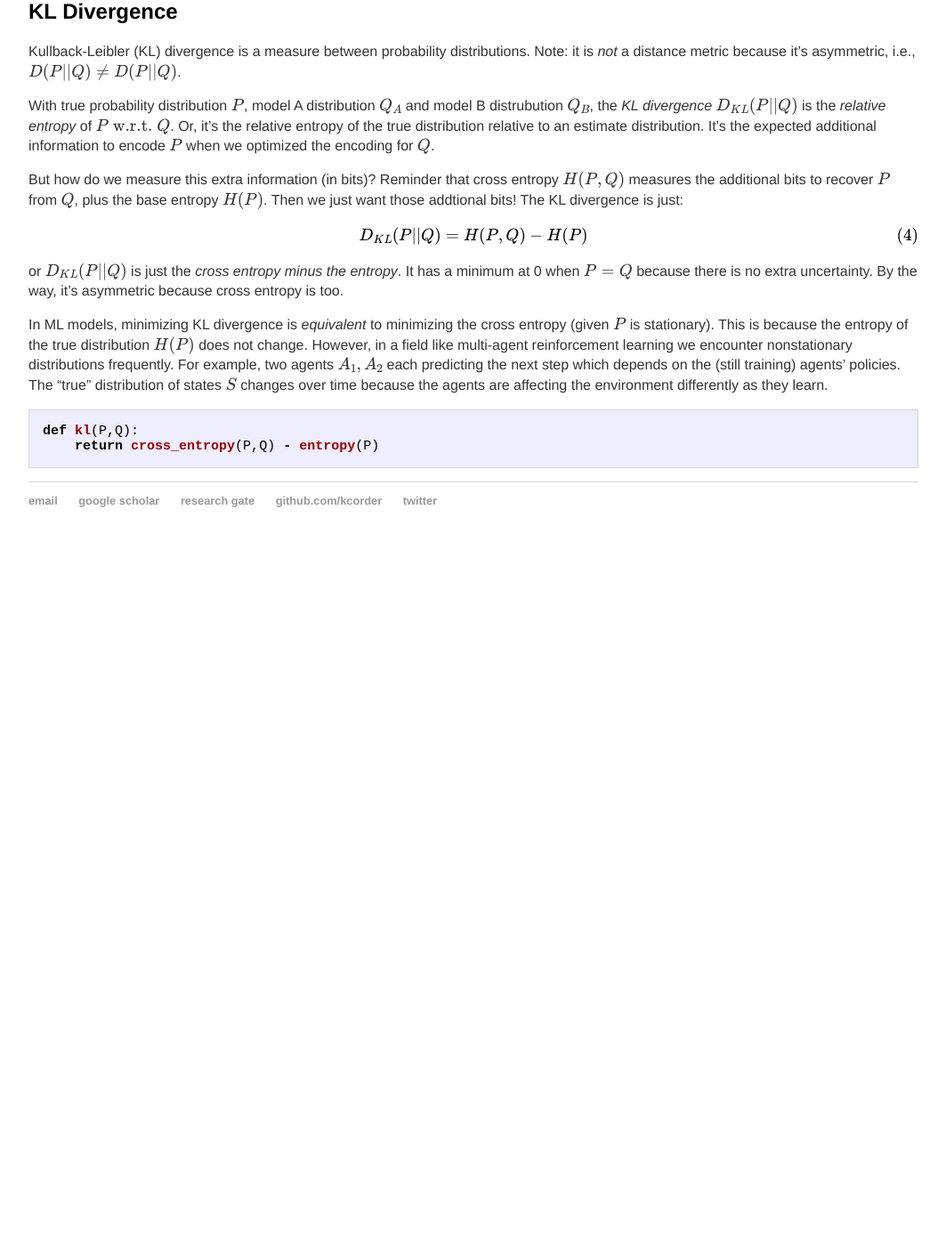
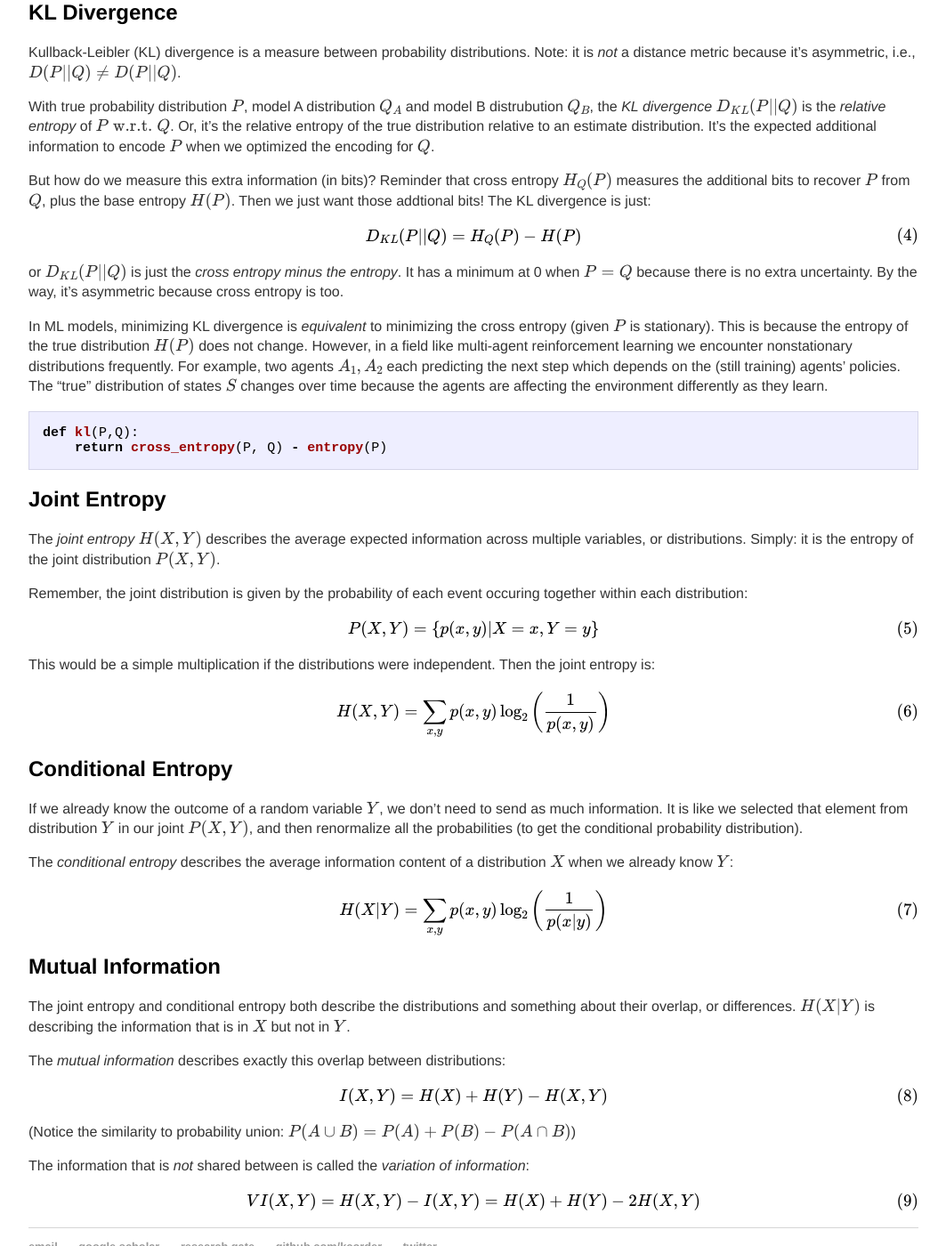
Before and after one commit to kcorder/kcorder.github.io, a Jekyll site: the page built from _posts/2020-04-20-entropy.md, in a window 1280 px wide and 1400 px high, scrolled down 1489 px. Shown: the whole window at 89% size, without its empty margins (108-1171 px from the left). Built offline with Jekyll 4.4.1, drawn with Linux system fonts in a browser that asks for light colours; formulas are drawn with MathJax 3; before the commit the page ends 2119 px from its top, so only the background shows below that; some of the changed text lies outside the part shown.

Commit message:
Update 2020-04-20-entropy.md

````diff
--- a/_posts/2020-04-20-entropy.md
+++ b/_posts/2020-04-20-entropy.md
@@ -41,17 +41,17 @@ def entropy(P):
 
 *Cross entropy* between two probability distributions $q$ and $p$ is the expected number of information bits to identify an event when using estimate distribution $q$ instead of real distribution $p$. It is usuaully used when we are *estimating a probability distribution*, such as classification problems with a softmax output layer.
 
-$$ H(P,Q) = \sum_i \color{red}{p_i} \cdot \color{blue}{\log_2 \frac{1}{q_i}} $$
+$$ H_Q(P) = \sum_i \color{red}{p_i} \cdot \color{blue}{\log_2 \frac{1}{q_i}} $$
 
 Just as before, $\color{blue}{\log_2 \frac{1}{q_i}}$ represents the amount of information and $\color{red}{p_i}$ is the probability of outcome $i$.
 
 It's clear the probability should be $p_i$ because that's the true probability distribution. And since $q$ is an estimate of $p$, the best we can do is if our estimate is perfect and equals the entropy of $P$:
 
-$$ H(P,Q)=H(P,P)=H(P) $$
+$$ H_Q(P)=H_P(P)=H(P) $$
 
-What's the worst we can do with our estimate $q$? In binary classification, if we are 100% wrong on the labels then $H(P,Q) \rightarrow \infty$. To see this, notice the term approaches $\infty$ for the true class where $p_i=1$ and our estimate $q_i \rightarrow 0$, but terms for the wrong classes equal 0 where $p_i=0$ and our estimate $q_i \rightarrow 1$.
+What's the worst we can do with our estimate $q$? In binary classification, if we are 100% wrong on the labels then $H_Q(P) \rightarrow \infty$. To see this, notice the term approaches $\infty$ for the true class where $p_i=1$ and our estimate $q_i \rightarrow 0$, but terms for the wrong classes equal 0 where $p_i=0$ and our estimate $q_i \rightarrow 1$.
 
-So the range of $H(P,Q)$ is $\big[H(P), \infty \big)$. This makes it effective as a loss function for classification: we want to minimize the loss between the our model's class distribution $Q$ (given by softmax at last layer) and the true class distribution $P$, where the minimum loss is $H(P)$.
+So the range of $H_Q(P)$ is $\big[H(P), \infty \big)$. This makes it effective as a loss function for classification: we want to minimize the loss between the our model's class distribution $Q$ (given by softmax at last layer) and the true class distribution $P$, where the minimum loss is $H(P)$.
 
 ```python
 def cross_entropy(P, Q):
@@ -69,9 +69,9 @@ Kullback-Leibler (KL) divergence is a measure between probability distributions.
 
 With true probability distribution $P$, model A distribution $Q_A$ and model B distrubution $Q_B$, the *KL divergence* $D_{KL}(P\vert\vert Q)$  is the *relative entropy* of $P\ \text{w.r.t. } Q$. Or, it's the relative entropy of the true distribution relative to an estimate distribution. It's the expected additional information to encode $P$ when we optimized the encoding for $Q$.
 
-But how do we measure this extra information (in bits)? Reminder that cross entropy $H(P,Q)$ measures the additional bits to recover $P$ from $Q$, plus the base entropy $H(P)$. Then we just want those addtional bits! The KL divergence is just:
+But how do we measure this extra information (in bits)? Reminder that cross entropy $H_Q(P)$ measures the additional bits to recover $P$ from $Q$, plus the base entropy $H(P)$. Then we just want those addtional bits! The KL divergence is just:
 
-$$ D_{KL}(P\vert\vert Q) = H(P,Q) - H(P) $$
+$$ D_{KL}(P\vert\vert Q) = H_Q(P) - H(P) $$
 
 or $D_{KL}(P\vert\vert Q)$ is just the *cross entropy minus the entropy*. It has a minimum at 0 when $P = Q$ because there is no extra uncertainty. By the way, it's asymmetric because cross entropy is too.
 
@@ -79,5 +79,48 @@ In ML models, minimizing KL divergence is *equivalent* to minimizing the cross e
 
 ```python
 def kl(P,Q):
-    return cross_entropy(P,Q) - entropy(P)
+    return cross_entropy(P, Q) - entropy(P)
 ```
+
+
+
+## Joint Entropy
+
+The *joint entropy* $H(X,Y)$ describes the average expected information across multiple variables, or distributions. Simply: it is the entropy of the joint distribution $P(X,Y)$.
+
+Remember, the joint distribution is given by the probability of each event occuring together within each distribution:
+
+$$ P(X,Y) = \{ p(x,y) | X=x, Y=y \} $$
+
+This would be a simple multiplication if the distributions were independent. Then the joint entropy is:
+
+$$ H(X,Y) = \sum_{x,y} p(x,y) \log_2 \left( \frac{1}{p(x,y)} \right) $$
+
+
+## Conditional Entropy
+
+If we already know the outcome of a random variable $Y$, we don't need to send as much information.
+It is like we selected that element from distribution $Y$ in our joint $P(X,Y)$, and then renormalize all the probabilities (to get the conditional probability distribution).
+
+The *conditional entropy* describes the average information content of a distribution $X$ when we already know $Y$:
+
+$$ H(X|Y) = \sum_{x,y} p(x,y) \log_2 \left( \frac{1}{p(x|y)} \right) $$
+
+
+
+
+
+## Mutual Information
+
+The joint entropy and conditional entropy both describe the distributions and something about their overlap, or differences.
+$H(X|Y)$ is describing the information that is in $X$ but not in $Y$.
+
+The *mutual information* describes exactly this overlap between distributions:
+
+$$ I(X,Y) = H(X) + H(Y) - H(X,Y) $$
+
+(Notice the similarity to probability union: $P(A \cup B) = P(A) + P(B) - P(A \cap B)$)
+
+The information that is *not* shared between is called the *variation of information*:
+
+$$ VI(X,Y) = H(X,Y) - I(X,Y) = H(X) + H(Y) - 2 H(X,Y) $$
````
